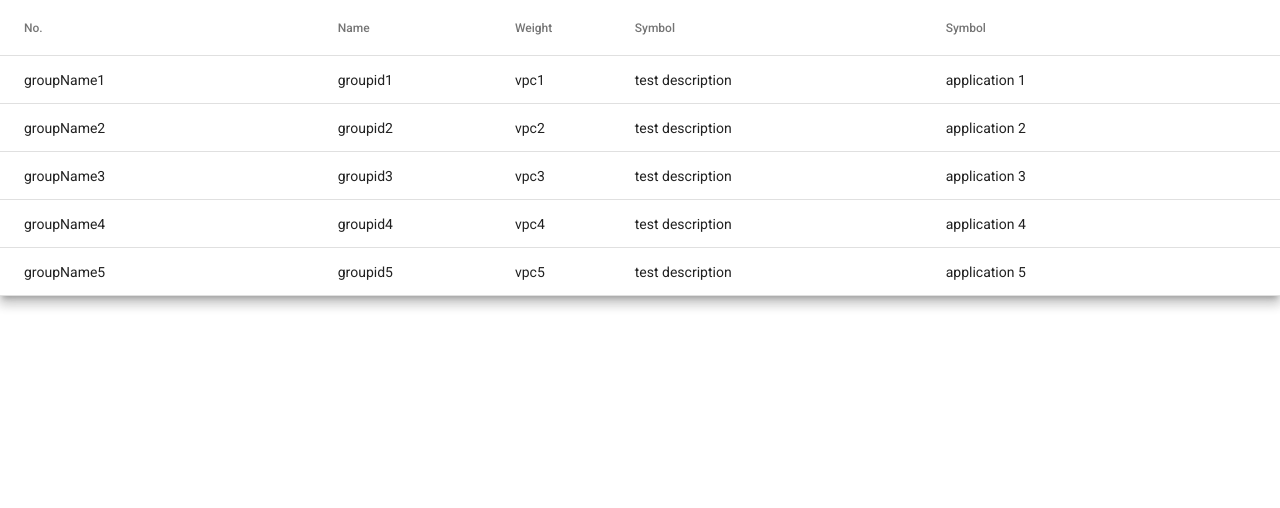
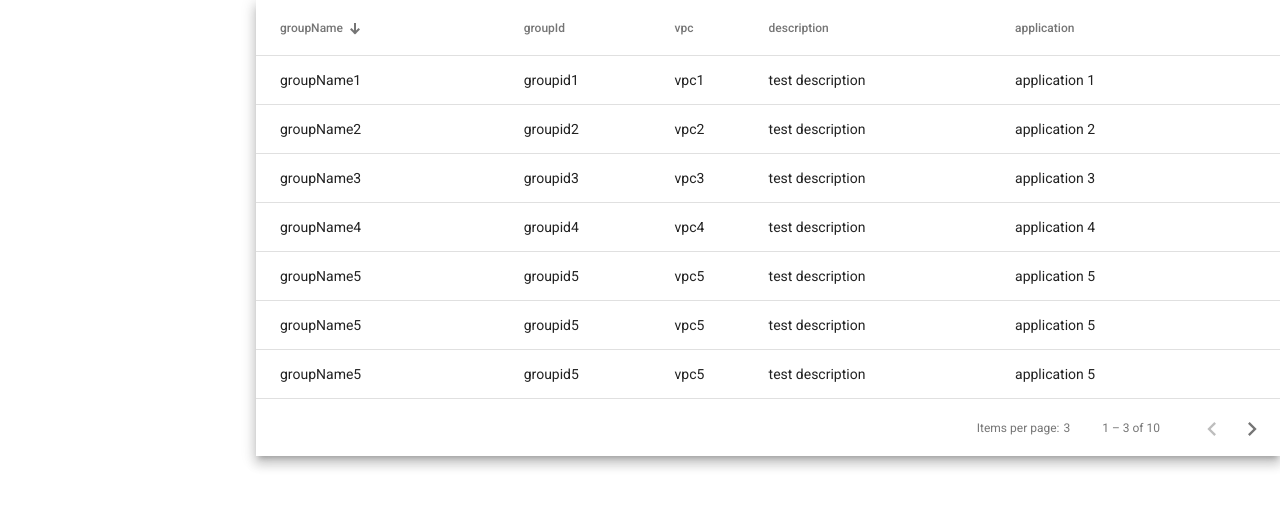
Before and after one commit to aditya365/AuditTool, an Angular app: page / in a window 1280 px wide. Shown: the top 508 px of the page. Built offline with nearby package versions, Linux system fonts and the light colour scheme.

Commit message:
expandable row in table

```diff
--- a/package.json
+++ b/package.json
@@ -11,7 +11,7 @@
   },
   "private": true,
   "dependencies": {
-    "@angular/animations": "~9.0.1",
+    "@angular/animations": "^9.0.7",
     "@angular/cdk": "^9.2.4",
     "@angular/common": "~9.0.1",
     "@angular/compiler": "~9.0.1",
--- a/src/app/app.module.ts
+++ b/src/app/app.module.ts
@@ -8,12 +8,14 @@ import { SecurityGroupsService } from './security-groups/security-groups.service
 import { HttpClientModule } from '@angular/common/http';
 import { MaterialModule } from './material/material.module';
 import { SecurityGroupsDuplicateComponent } from './security-groups-duplicate/security-groups-duplicate.component';
+import { SecurityGroupDetailsComponent } from './security-groups/security-group-details/security-group-details.component';
 
 @NgModule({
   declarations: [
     AppComponent,
     SecurityGroupsComponent,
-    SecurityGroupsDuplicateComponent
+    SecurityGroupsDuplicateComponent,
+    SecurityGroupDetailsComponent
   ],
   imports: [
     BrowserModule,
--- /dev/null
+++ b/src/app/security-groups/security-group-details/security-group-details.component.html
@@ -0,0 +1 @@
+<p>security-group-details works!</p>
--- a/src/app/security-groups/security-groups.component.css
+++ b/src/app/security-groups/security-groups.component.css
@@ -1,9 +1,11 @@
-.example-container {
+.container {
   position: relative;
   min-height: 200px;
+  width:80%;
+  margin-left: auto;
 }
 
-.example-table-container {
+.table-container {
   position: relative;
   max-height: 400px;
   overflow: auto;
@@ -11,9 +13,11 @@
 
 table {
   width: 100%;
+  margin-left:auto;
+  margin-right:auto;
 }
 
-.example-loading-shade {
+.loading-shade {
   position: absolute;
   top: 0;
   left: 0;
@@ -26,7 +30,7 @@ table {
   justify-content: center;
 }
 
-.example-rate-limit-reached {
+.rate-limit-reached {
   color: #980000;
   max-width: 360px;
   text-align: center;
@@ -40,3 +44,49 @@ table {
 .mat-column-created {
   max-width: 124px;
 }
+
+tr.example-detail-row {
+  height: 0;
+}
+
+
+
+tr.example-element-row:not(.example-expanded-row):hover {
+  background: whitesmoke;
+}
+
+tr.example-element-row:not(.example-expanded-row):active {
+  background: #efefef;
+}
+
+.example-element-row td {
+  border-bottom-width: 0;
+}
+
+.example-element-detail {
+  overflow: hidden;
+  display: flex;
+}
+
+.example-element-diagram {
+  min-width: 80px;
+  border: 2px solid black;
+  padding: 8px;
+  font-weight: lighter;
+  margin: 8px 0;
+  height: 104px;
+}
+
+.example-element-symbol {
+  font-weight: bold;
+  font-size: 40px;
+  line-height: normal;
+}
+
+.example-element-description {
+  padding: 16px;
+}
+
+.example-element-description-attribution {
+  opacity: 0.5;
+}
--- a/src/app/security-groups/security-groups.component.html
+++ b/src/app/security-groups/security-groups.component.html
@@ -1,24 +1,50 @@
-<table mat-table [dataSource]="dataSource" class="mat-elevation-z8">
+<div class="container mat-elevation-z8">
+    <div class="table-container">
+        <table mat-table [dataSource]="data" class="table" matSort matSortActive="groupName" matSortDisableClear
+            matSortDirection="desc" multiTemplateDataRows>
+            <ng-container matColumnDef="{{column}}" *ngFor="let column of displayedColumns">
+                <th mat-header-cell *matHeaderCellDef mat-sort-header> {{column}} </th>
+                <td mat-cell *matCellDef="let element"> {{element[column]}} </td>
+            </ng-container>
+
+            <ng-container matColumnDef="expandedDetail">
+                <td mat-cell *matCellDef="let element" [attr.colspan]="displayedColumns.length">
+                    <div class="example-element-detail"
+                        [@detailExpand]="element == expandedElement ? 'expanded' : 'collapsed'">
+                        <app-security-group-details></app-security-group-details>
+                    </div>
+                </td>
+            </ng-container>
+
+            <!--
             <ng-container matColumnDef="groupName">
-        <th mat-header-cell *matHeaderCellDef> No. </th>
-        <td mat-cell *matCellDef="let element"> {{element.groupName}} </td>
+                <th mat-header-cell *matHeaderCellDef mat-sort-header>groupName</th>
+                <td mat-cell *matCellDef="let row">{{row.groupName}}</td>
             </ng-container>
             <ng-container matColumnDef="groupId">
-        <th mat-header-cell *matHeaderCellDef> Name </th>
-        <td mat-cell *matCellDef="let element"> {{element.groupId}} </td>
+                <th mat-header-cell *matHeaderCellDef mat-sort-header>groupId</th>
+                <td mat-cell *matCellDef="let row">{{row.groupId}}</td>
             </ng-container>
             <ng-container matColumnDef="vpc">
-        <th mat-header-cell *matHeaderCellDef> Weight </th>
-        <td mat-cell *matCellDef="let element"> {{element.vpc}} </td>
+                <th mat-header-cell *matHeaderCellDef mat-sort-header>vpc</th>
+                <td mat-cell *matCellDef="let row">{{row.vpc}}</td>
             </ng-container>
             <ng-container matColumnDef="description">
-        <th mat-header-cell *matHeaderCellDef> Symbol </th>
-        <td mat-cell *matCellDef="let element"> {{element.description}} </td>
+                <th mat-header-cell *matHeaderCellDef mat-sort-header>description</th>
+                <td mat-cell *matCellDef="let row">{{row.description}}</td>
             </ng-container>
             <ng-container matColumnDef="application">
-        <th mat-header-cell *matHeaderCellDef> Symbol </th>
-        <td mat-cell *matCellDef="let element"> {{element.application}} </td>
-    </ng-container>
+                <th mat-header-cell *matHeaderCellDef mat-sort-header>application</th>
+                <td mat-cell *matCellDef="let row">{{row.application}}</td>
+            </ng-container> -->
+
             <tr mat-header-row *matHeaderRowDef="displayedColumns"></tr>
-    <tr mat-row *matRowDef="let row; columns: displayedColumns;"></tr>
+            <tr mat-row *matRowDef="let element; columns: displayedColumns;" class="example-element-row"
+                [class.example-expanded-row]="expandedElement === element"
+                (click)="expandedElement = expandedElement === element ? null : element"></tr>
+            <tr mat-row *matRowDef="let row; columns: ['expandedDetail']" class="example-detail-row"></tr>
         </table>
+    </div>
+
+    <mat-paginator [length]="resultsLength" [pageSize]="3"></mat-paginator>
+</div>
--- a/src/app/security-groups/security-groups.component.ts
+++ b/src/app/security-groups/security-groups.component.ts
@@ -1,18 +1,93 @@
-import { Component, OnInit } from '@angular/core';
+import { HttpClient } from '@angular/common/http';
+import { Component, ViewChild, AfterViewInit } from '@angular/core';
+import { MatPaginator } from '@angular/material/paginator';
+import { MatSort } from '@angular/material/sort';
+import { merge, Observable, of as observableOf } from 'rxjs';
+import { catchError, map, startWith, switchMap } from 'rxjs/operators';
 import { securityGroup } from './models/securityGroup.model';
-import { SecurityGroupsService } from './security-groups.service';
+import { SecurityGroupsResponse } from './models/securityGroupsResponse.model';
+import { animate, state, style, transition, trigger } from '@angular/animations';
 
+/**
+ * @title Table retrieving data through HTTP
+ */
 @Component({
   selector: 'app-security-groups',
+  styleUrls: ['./security-groups.component.css'],
   templateUrl: './security-groups.component.html',
-  styleUrls: ['./security-groups.component.css']
+  animations: [
+    trigger('detailExpand', [
+      state('collapsed', style({ height: '0px', minHeight: '0' })),
+      state('expanded', style({ height: '*' })),
+      transition('expanded <=> collapsed', animate('225ms cubic-bezier(0.4, 0.0, 0.2, 1)')),
+    ]),
+  ],
 })
-export class SecurityGroupsComponent implements OnInit {
-  dataSource: securityGroup[] = [];
+export class SecurityGroupsComponent implements AfterViewInit {
   displayedColumns: string[] = ['groupName', 'groupId', 'vpc', 'description', 'application'];
-  constructor(private securityGroupsService: SecurityGroupsService) { }
+  exampleDatabase: ExampleHttpDatabase | null;
+  data: securityGroup[] = [];
+  expandedElement: securityGroup | null;
 
-  ngOnInit(): void {
-    this.securityGroupsService.getSecurityGroupsData("", "", 1).subscribe((data) => { this.dataSource = data.items });
+  resultsLength = 0;
+  isLoadingResults = true;
+  isRateLimitReached = false;
+
+  @ViewChild(MatPaginator) paginator: MatPaginator;
+  @ViewChild(MatSort) sort: MatSort;
+
+  constructor(private _httpClient: HttpClient) { }
+
+  ngAfterViewInit() {
+    this.exampleDatabase = new ExampleHttpDatabase(this._httpClient);
+
+    // If the user changes the sort order, reset back to the first page.
+    this.sort.sortChange.subscribe(() => this.paginator.pageIndex = 0);
+
+    merge(this.sort.sortChange, this.paginator.page)
+      .pipe(
+        startWith({}),
+        switchMap(() => {
+          this.isLoadingResults = true;
+          return this.exampleDatabase!.getRepoIssues(
+            this.sort.active, this.sort.direction, this.paginator.pageIndex);
+        }),
+        map(data => {
+          // Flip flag to show that loading has finished.
+          this.isLoadingResults = false;
+          this.isRateLimitReached = false;
+          this.resultsLength = data.totalCount;
+
+          return data.items;
+        }),
+        catchError(() => {
+          this.isLoadingResults = false;
+          // Catch if the GitHub API has reached its rate limit. Return empty data.
+          this.isRateLimitReached = true;
+          return observableOf([]);
+        })
+      ).subscribe(data => this.data = data);
   }
 }
+
+export interface GithubApi {
+  items: GithubIssue[];
+  total_count: number;
+}
+
+export interface GithubIssue {
+  created_at: string;
+  number: string;
+  state: string;
+  title: string;
+}
+
+/** An example database that the data source uses to retrieve data for the table. */
+export class ExampleHttpDatabase {
+  constructor(private _httpClient: HttpClient) { }
+
+  getRepoIssues(sort: string, order: string, page: number): Observable<SecurityGroupsResponse> {
+    const requestUrl = "./data/securityGroups.json";
+    return this._httpClient.get<SecurityGroupsResponse>(requestUrl);
+  }
+}
--- a/src/data/securityGroups.json
+++ b/src/data/securityGroups.json
@@ -34,6 +34,97 @@
             "vpc": "vpc5",
             "description": "test description",
             "application": "application 5"
+        },
+        {
+            "groupName": "groupName5",
+            "groupId": "groupid5",
+            "vpc": "vpc5",
+            "description": "test description",
+            "application": "application 5"
+        },
+        {
+            "groupName": "groupName5",
+            "groupId": "groupid5",
+            "vpc": "vpc5",
+            "description": "test description",
+            "application": "application 5"
+        },
+        {
+            "groupName": "groupName5",
+            "groupId": "groupid5",
+            "vpc": "vpc5",
+            "description": "test description",
+            "application": "application 5"
+        },
+        {
+            "groupName": "groupName5",
+            "groupId": "groupid5",
+            "vpc": "vpc5",
+            "description": "test description",
+            "application": "application 5"
+        },
+        {
+            "groupName": "groupName5",
+            "groupId": "groupid5",
+            "vpc": "vpc5",
+            "description": "test description",
+            "application": "application 5"
+        },
+        {
+            "groupName": "groupName5",
+            "groupId": "groupid5",
+            "vpc": "vpc5",
+            "description": "test description",
+            "application": "application 5"
+        },
+        {
+            "groupName": "groupName5",
+            "groupId": "groupid5",
+            "vpc": "vpc5",
+            "description": "test description",
+            "application": "application 5"
+        },
+        {
+            "groupName": "groupName5",
+            "groupId": "groupid5",
+            "vpc": "vpc5",
+            "description": "test description",
+            "application": "application 5"
+        },
+        {
+            "groupName": "groupName5",
+            "groupId": "groupid5",
+            "vpc": "vpc5",
+            "description": "test description",
+            "application": "application 5"
+        },
+        {
+            "groupName": "groupName5",
+            "groupId": "groupid5",
+            "vpc": "vpc5",
+            "description": "test description",
+            "application": "application 5"
+        },
+        {
+            "groupName": "groupName5",
+            "groupId": "groupid5",
+            "vpc": "vpc5",
+            "description": "test description",
+            "application": "application 5"
+        },
+        {
+            "groupName": "groupName5",
+            "groupId": "groupid5",
+            "vpc": "vpc5",
+            "description": "test description",
+            "application": "application 5"
+        },
+        {
+            "groupName": "groupName5",
+            "groupId": "groupid5",
+            "vpc": "vpc5",
+            "description": "test description",
+            "application": "application 5"
         }
     ],
     "totalCount":10
```
Also changed, not shown: src/app/security-groups/security-group-details/security-group-details.component.ts (added, +15 -0 lines), src/app/security-groups/security-group-details/security-group-details.component.css (added), 2 other files (tests, documents, lock files or other folders). Lines whose indentation alone changed are shown as unchanged.
